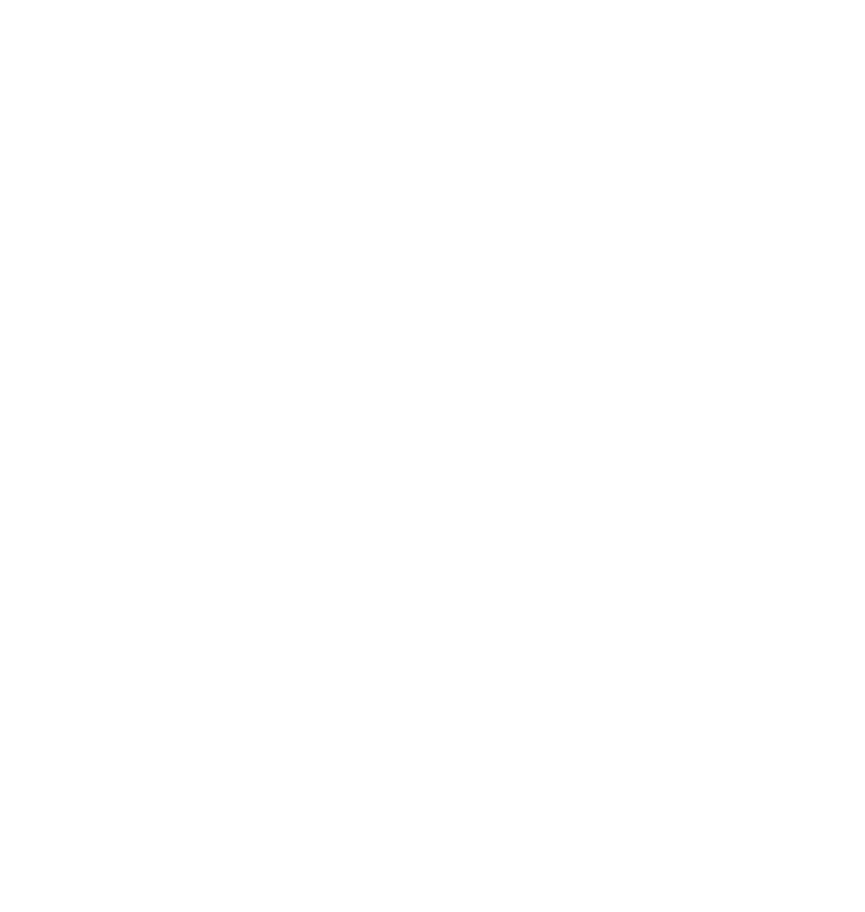
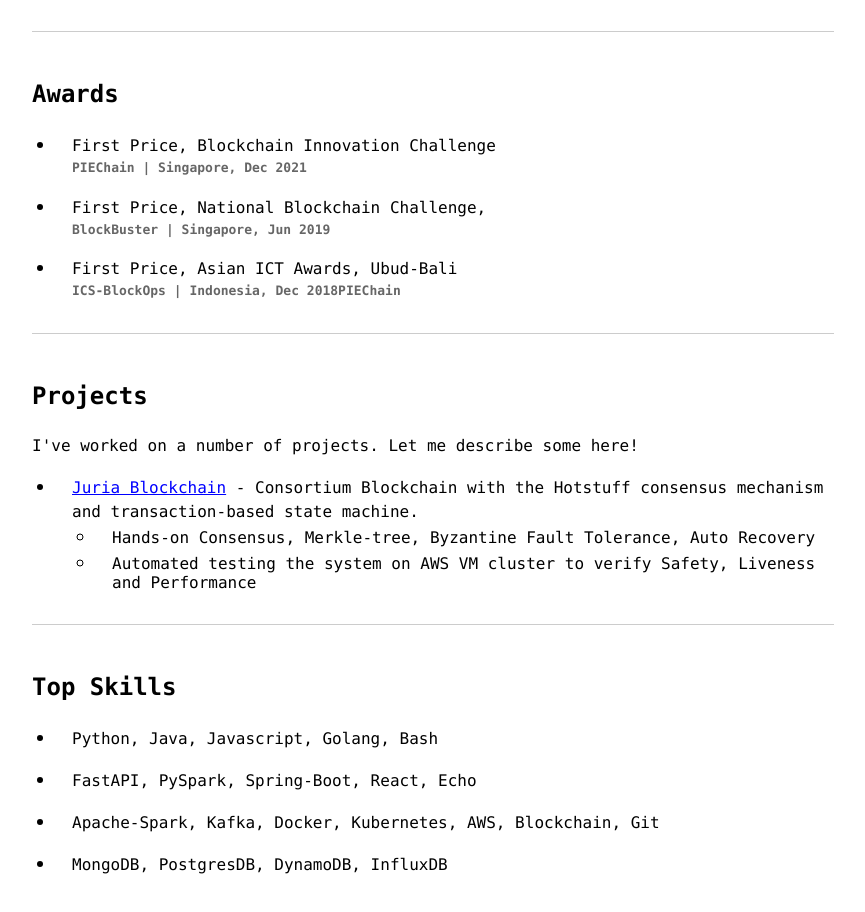
Before and after one commit to aungmawjj/aungmawjj.github.io, a Next.js app: page / in a window 1280 px wide. Shown: the part 560-1472 px from the top of the page, without its empty margins (318-1183 px from the left). Before the commit the page ends 800 px from the top, so only its background shows below. Built offline with nearby package versions, Linux system fonts and the light colour scheme.

Commit message:
Add more informations with sections

```diff
--- a/src/app/globals.css
+++ b/src/app/globals.css
@@ -6,12 +6,14 @@
 
   --foreground-rgb: 0, 0, 0;
   --background-rgb: 255, 255, 255;
+  --text-link-color: blue;
 }
 
 @media (prefers-color-scheme: dark) {
   :root {
     --foreground-rgb: 255, 255, 255;
     --background-rgb: 0, 0, 0;
+    --text-link-color: lightblue;
   }
 }
 
--- a/src/app/page.module.css
+++ b/src/app/page.module.css
@@ -51,13 +51,53 @@
   transition: 200ms;
 }
 
-.hello {
-  margin-bottom: 2rem;
+.section {
+  padding-bottom: 1rem;
+  margin-bottom: 3rem;
+  border-bottom: 1px solid rgba(var(--foreground-rgb), 0.2);
 }
 
-.about p {
-  margin-bottom: 2rem;
+.section:last-child {
+  border-bottom: unset;
+}
+
+.section h1,
+.section h2 {
+  margin-bottom: 1.5rem;
+}
+
+.section p {
+  margin-bottom: 1rem;
   line-height: 1.5;
+}
+
+.section li {
+  padding-left: 1rem;
+  margin-left: 1.5rem;
+  margin-bottom: 1rem;
+}
+
+.section ul.nested li {
+  margin-bottom: 0.2rem;
+}
+
+.section li::marker {
+  font-size: 20px;
+}
+
+.section li p {
+  margin-bottom: unset;
+}
+
+.section li p:nth-child(2) {
+  font-size: small;
+  font-weight: bold;
+  color: rgba(var(--foreground-rgb), 0.6);
+}
+
+.textLink {
+  color: var(--text-link-color);
+  text-decoration: underline;
 }
 
 @media (max-width: 1400px) {
@@ -66,7 +106,7 @@
   }
 
   .about {
-    padding: 6rem 10% 6rem 340px;
+    padding: 6rem 10% 6rem 350px;
   }
 }
 
@@ -76,7 +116,7 @@
   }
 
   .about {
-    padding: 6rem 1rem 6rem 300px;
+    padding: 6rem 1rem 6rem 310px;
   }
 }
 
--- a/src/app/page.tsx
+++ b/src/app/page.tsx
@@ -3,7 +3,7 @@ import styles from "./page.module.css";
 
 export default function Home() {
   return (
-    <main className={styles.main}>
+    <main>
       <div className={styles.namecard}>
         <div className={styles.portraitBox}>
           <Image
@@ -20,6 +20,7 @@ export default function Home() {
       </div>
 
       <div className={styles.about}>
+        <div className={styles.section}>
           <h1 className={styles.hello}>Hello!</h1>
           <p>
             Crafting code with passioin, I&apos;m a full-stack software engineer
@@ -34,6 +35,90 @@ export default function Home() {
             My journey also includes blockchain development at SUTD, earning
             awards in national and international challenges.
           </p>
+        </div>
+
+        <div className={styles.section}>
+          <h2>Certificates</h2>
+          <ul>
+            <li>
+              <p>Certified Kubernetes Application Developer</p>
+            </li>
+            <li>
+              <p>AWS Certified Developer - Associate</p>
+            </li>
+          </ul>
+        </div>
+
+        <div className={styles.section}>
+          <h2>Awards</h2>
+          <ul>
+            <li>
+              <p>First Price, Blockchain Innovation Challenge</p>
+              <p>PIEChain | Singapore, Dec 2021</p>
+            </li>
+            <li>
+              <p>First Price, National Blockchain Challenge, </p>
+              <p>BlockBuster | Singapore, Jun 2019</p>
+            </li>
+            <li>
+              <p>First Price, Asian ICT Awards, Ubud-Bali</p>
+              <p>ICS-BlockOps | Indonesia, Dec 2018PIEChain</p>
+            </li>
+          </ul>
+        </div>
+
+        <div className={styles.section}>
+          <h2>Projects</h2>
+          <p>
+            I&apos;ve worked on a number of projects. Let me describe some here!
+          </p>
+          <ul>
+            <li>
+              <p>
+                <a
+                  href="https://aungmawjj.github.io/juria-blockchain"
+                  target="_block"
+                  rel="noopener noreferrer"
+                  className={styles.textLink}
+                >
+                  Juria Blockchain
+                </a>{" "}
+                - Consortium Blockchain with the Hotstuff consensus mechanism
+                and transaction-based state machine.
+              </p>
+              <ul className={styles.nested}>
+                <li>
+                  Hands-on Consensus, Merkle-tree, Byzantine Fault Tolerance,
+                  Auto Recovery
+                </li>
+                <li>
+                  Automated testing the system on AWS VM cluster to verify
+                  Safety, Liveness and Performance
+                </li>
+              </ul>
+            </li>
+          </ul>
+        </div>
+
+        <div className={styles.section}>
+          <h2>Top Skills</h2>
+          <ul>
+            <li>
+              <p>Python, Java, Javascript, Golang, Bash</p>
+            </li>
+            <li>
+              <p>FastAPI, PySpark, Spring-Boot, React, Echo</p>
+            </li>
+            <li>
+              <p>
+                Apache-Spark, Kafka, Docker, Kubernetes, AWS, Blockchain, Git
+              </p>
+            </li>
+            <li>
+              <p>MongoDB, PostgresDB, DynamoDB, InfluxDB</p>
+            </li>
+          </ul>
+        </div>
       </div>
 
       <div className={styles.bottomBar}>
```
Lines whose indentation alone changed are shown as unchanged.
